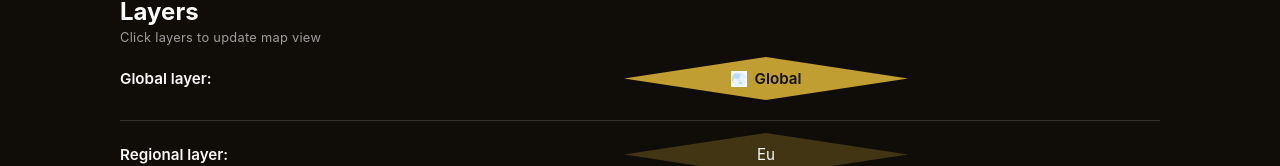
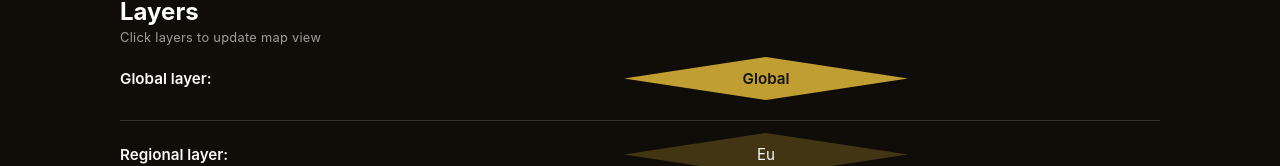
Before and after one commit to Olstra/CryptoACTION-website, a React (Vite) app: page /legal in a window 1280 px wide. Shown: the part 311-477 px from the top of the page. Built offline with nearby package versions, Linux system fonts and the light colour scheme.

Commit message:
Make popup text visible again

```diff
--- a/src/components/Legal/Map/Map.tsx
+++ b/src/components/Legal/Map/Map.tsx
@@ -8,8 +8,6 @@ import { ScopeOptions, type ScopeType } from "../data/Scope.ts";
 import { mergeComplianceIntoFeatures } from "../data/dataPreparator.ts";
 import { Layer } from "leaflet";
 import { COLOR_MAP_EU } from "../data/colorMaps.ts";
-
-import globalIcon from "../../../assets/map_icon_global_layer.png";
 
 import { euCompliances } from "../data/euLayerData.ts";
 import { globalCompliances } from "../data/globalLayerData.ts";
@@ -84,7 +82,7 @@ export const Map = () => {
     if (props?.NAME) {
       let popupContent = `
         <div style="background: white">
-          <p style="background: white">
+          <p style="background: white; color: black">
             <span style="font-weight: bold">${props.NAME}</span><br>
       `;
 
@@ -165,7 +163,6 @@ export const Map = () => {
             onClick={() => setMode(ScopeOptions.Global)}
             title="Click to view Global layer data"
           >
-            <img src={globalIcon} alt="Global" className={styles.buttonIcon} />
             {ScopeOptions.Global}
           </button>
           <div className={styles.flexSpacer} />
```
